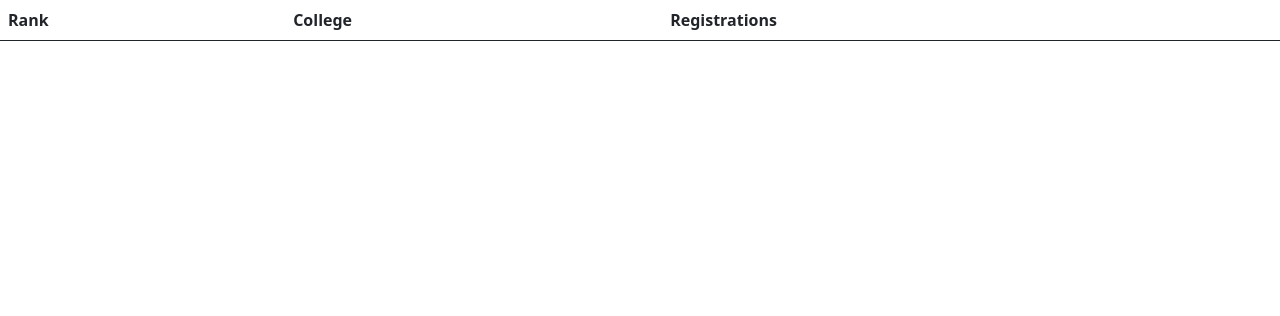
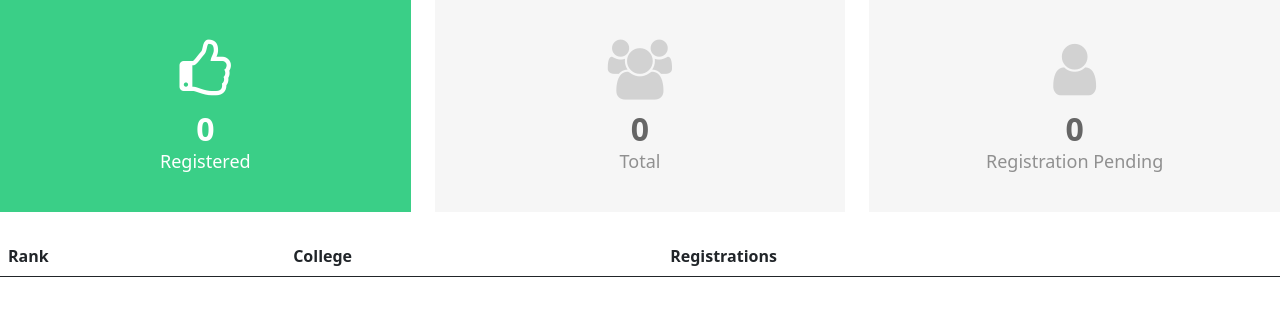
Before and after one commit to tinkerhub/code-a-pookkalam, a plain HTML site: page index.html in a window 1280 px wide. Drawn offline with nearby package versions, Linux system fonts and the light colour scheme; no server answers.

Commit message:
added total stats

```diff
--- /dev/null
+++ b/index.css
@@ -0,0 +1,42 @@
+.container {
+    margin-top: 100px
+}
+
+.counter-box {
+    display: block;
+    background: #f6f6f6;
+    padding: 40px 20px 37px;
+    text-align: center
+}
+
+.counter-box p {
+    margin: 5px 0 0;
+    padding: 0;
+    color: #909090;
+    font-size: 18px;
+    font-weight: 500
+}
+
+.counter-box i {
+    font-size: 60px;
+    margin: 0 0 15px;
+    color: #d2d2d2
+}
+
+.counter {
+    display: block;
+    font-size: 32px;
+    font-weight: 700;
+    color: #666;
+    line-height: 28px
+}
+
+.counter-box.colored {
+    background: #3acf87
+}
+
+.counter-box.colored p,
+.counter-box.colored i,
+.counter-box.colored .counter {
+    color: #fff
+}
--- a/index.html
+++ b/index.html
@@ -7,10 +7,31 @@
     <title>Code A Pookkalam</title>
 
     <link href="https://cdn.jsdelivr.net/npm/bootstrap@5.1.0/dist/css/bootstrap.min.css" rel="stylesheet" integrity="sha384-KyZXEAg3QhqLMpG8r+8fhAXLRk2vvoC2f3B09zVXn8CA5QIVfZOJ3BCsw2P0p/We" crossorigin="anonymous">
+    <link rel="stylesheet" href="https://netdna.bootstrapcdn.com/font-awesome/4.0.3/css/font-awesome.min.css">
+    <link rel="stylesheet" href="index.css">
+
     <script src="index.js" defer></script>
 
 </head>
 <body>
+        <div class="row">
+            <div class="four col-md-4 col-sm-12">
+                <div class="counter-box colored"> <i class="fa fa-thumbs-o-up"></i> <span id="registered" class="counter">0</span>
+                    <p>Registered</p>
+                </div>
+            </div>
+            <div class="four col-md-4 col-sm-12">
+                <div class="counter-box"> <i class="fa fa-group"></i> <span id="total"  class="counter">0</span>
+                    <p>Total</p>
+                </div>
+            </div>
+            <div class="four col-md-4 col-sm-12">
+                <div class="counter-box"> <i class="fa fa-user"></i> <span id="pending" class="counter">0</span>
+                    <p>Registration Pending</p>
+                </div>
+            </div>
+        </div>
+        <br>
     <table class="table">
         <thead>
           <tr>
--- a/index.js
+++ b/index.js
@@ -1,4 +1,7 @@
 const tableBody = document.getElementById("tableBody");
+const registered = document.getElementById("registered");
+const pending = document.getElementById("pending");
+const total = document.getElementById("total");
 
 function generateRow(rank, college, registrations)
 {
@@ -16,8 +19,7 @@ async function getCampusData()
     const url = "https://us-central1-tinkerhub-api.cloudfunctions.net/getCampusStats";
     //const url = "http://localhost:5001/tinkerhub-api/us-central1/getCampusStats";
 
-    const data = await fetch(url)
-        .then(res => res.json());
+    const data = await fetch(url).then(res => res.json());
 
     let rank = 1;
 
@@ -25,4 +27,16 @@ async function getCampusData()
     data.colleges.forEach(({ college, count }) => tableBody.innerHTML += generateRow(rank++, college, count));
 }
 
+async function getTotalData()
+{
+    const url = "https://us-central1-tinkerhub-api.cloudfunctions.net/getPookkalamStats";
+
+    const data = await fetch(url).then(res => res.json());
+
+    total.innerText = data.total;
+    registered.innerText = data.done;
+    pending.innerText = data.pending;
+}
+
+getTotalData();
 getCampusData();
```
